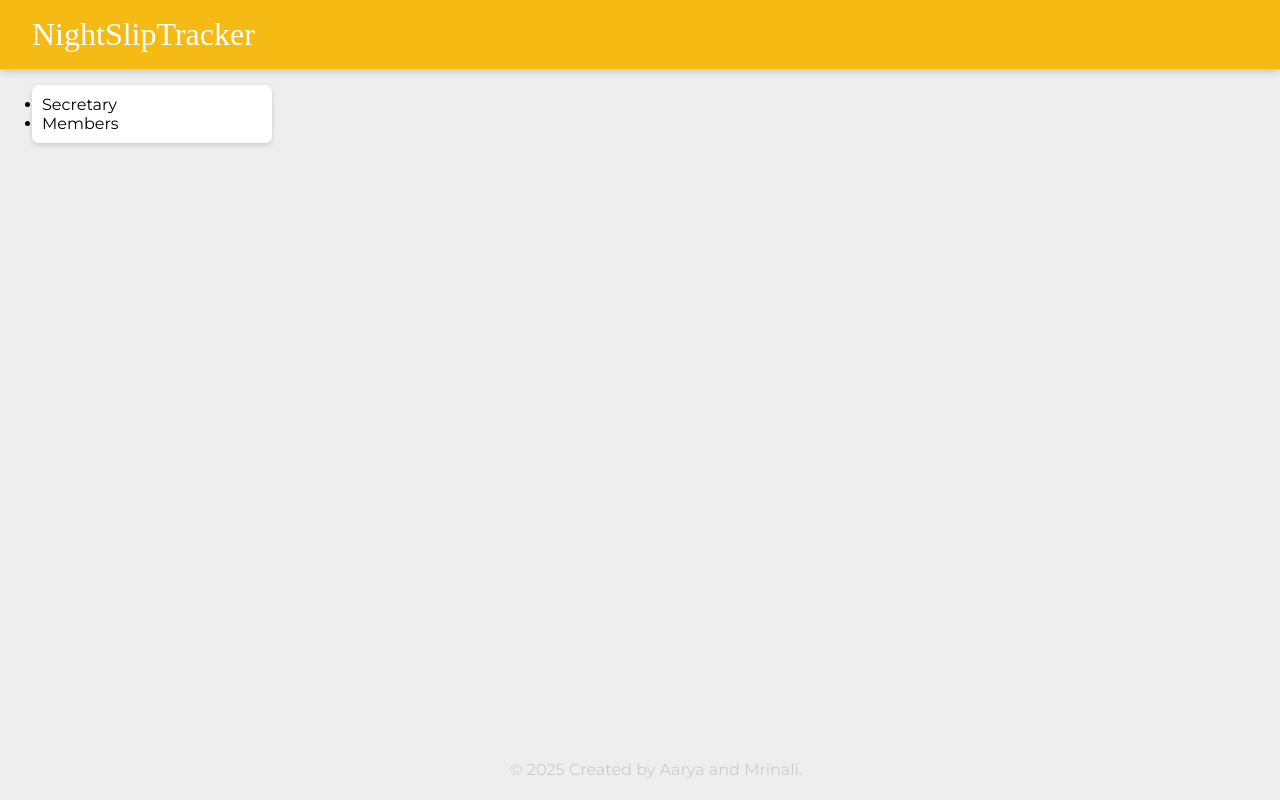
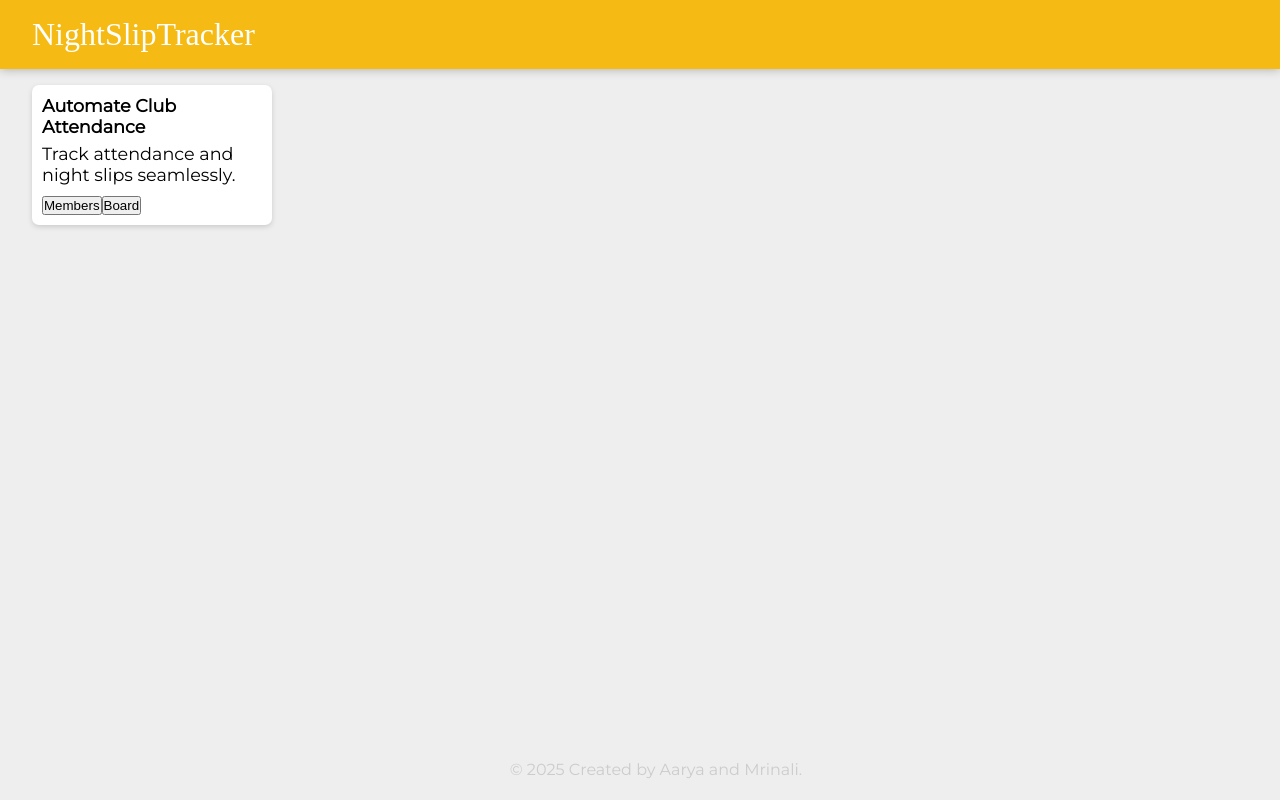
Before and after one commit to Red2Ninja/mini_project, a React (Vite) app: page / in a window 1280 px wide. Built offline with nearby package versions, Linux system fonts and the light colour scheme; a web font is replaced by a local one.

Commit message:
Update Note.jsx
Adding relevant stuff

```diff
--- a/src/Note.jsx
+++ b/src/Note.jsx
@@ -1,14 +1,12 @@
-import React from "react"
-
-function Note(){
-    return(
-        <note className = "note">
-            <ul>
-                <li>Secretary</li>
-                <li>Members</li>
-            </ul>
-        </note>
-    );
+function Note() {
+  return (
+    <div className="note">
+      <h1>Automate Club Attendance</h1>
+      <p>Track attendance and night slips seamlessly.</p>
+      <button className="btn primary">Members</button>
+      <button className="btn secondary">Board</button>
+    </div>
+  );
 }
 
-export default Note;
+export default Note;
```
